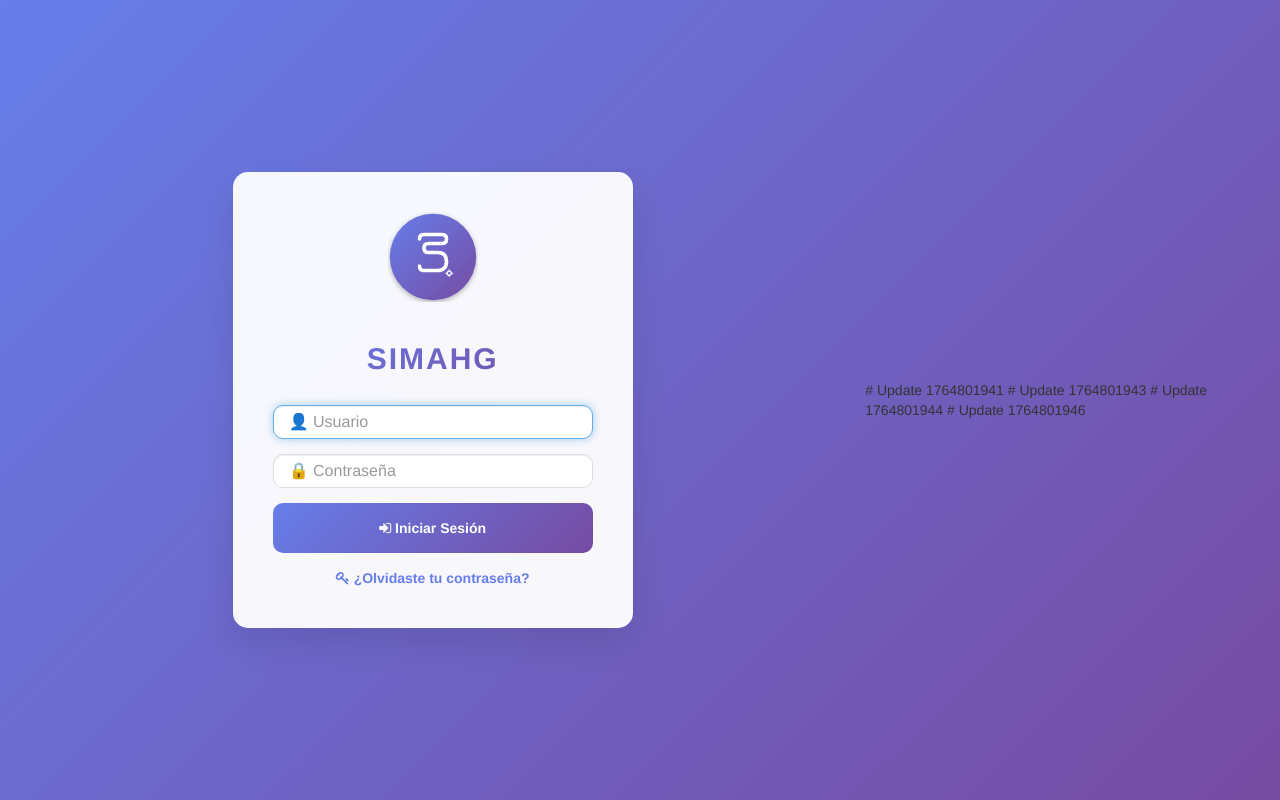
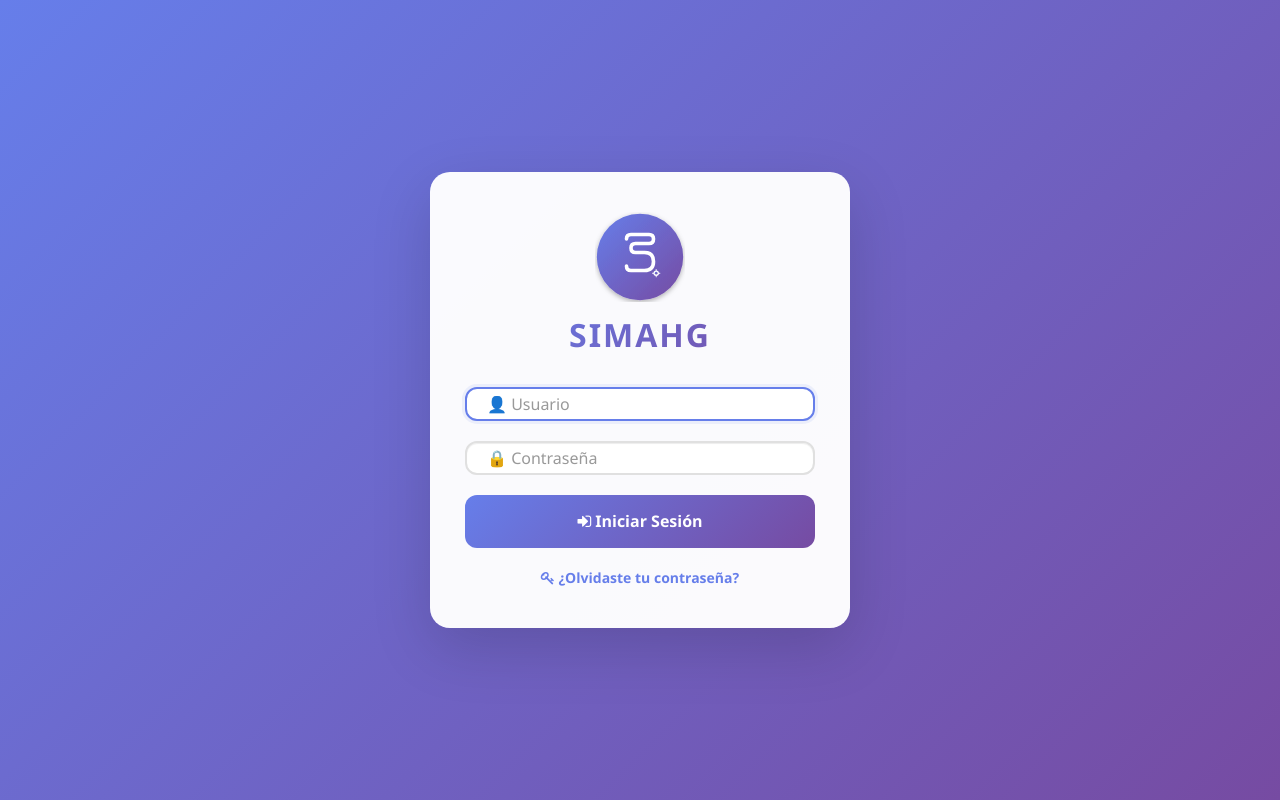
Before and after one commit to simahgEntreprise/Simahg, a CodeIgniter app: page /simahg/login.php in a window 1280 px wide. Run offline with CodeIgniter, Linux system fonts and the light colour scheme.

Commit message:
Corregir diseño y alineación del login - centrado perfecto

```diff
--- a/login.php
+++ b/login.php
@@ -7,50 +7,104 @@
     <link href="bower_components/bootstrap/dist/css/bootstrap.min.css" rel="stylesheet">
     <link href="bower_components/font-awesome/css/font-awesome.min.css" rel="stylesheet">
     <style>
+        * {
+            margin: 0;
+            padding: 0;
+            box-sizing: border-box;
+        }
+        html, body {
+            height: 100%;
+            width: 100%;
+            overflow-x: hidden;
+        }
         body {
             background: linear-gradient(135deg, #667eea 0%, #764ba2 100%);
-            min-height: 100vh;
             display: flex;
             align-items: center;
+            justify-content: center;
+            font-family: 'Segoe UI', Tahoma, Geneva, Verdana, sans-serif;
+        }
+        .container {
+            width: 100%;
+            padding: 20px;
         }
         .login-container {
-            max-width: 400px;
+            max-width: 420px;
+            width: 100%;
             margin: 0 auto;
-            padding: 40px;
-            background: rgba(255,255,255,0.95);
-            border-radius: 15px;
-            box-shadow: 0 15px 35px rgba(0,0,0,0.1);
+            padding: 40px 35px;
+            background: rgba(255,255,255,0.97);
+            border-radius: 20px;
+            box-shadow: 0 20px 60px rgba(0,0,0,0.15);
         }
         .logo {
             text-align: center;
-            margin-bottom: 30px;
+            margin-bottom: 35px;
+        }
+        .logo svg {
+            display: block;
+            margin: 0 auto 15px;
         }
         .logo h2 {
-            color: #333;
-            font-weight: 700;
+            margin: 0;
+            padding: 0;
+            background: linear-gradient(135deg, #667eea 0%, #764ba2 100%);
+            -webkit-background-clip: text;
+            -webkit-text-fill-color: transparent;
+            background-clip: text;
+            font-weight: 800;
+            letter-spacing: 3px;
+            font-size: 32px;
+        }
+        .form-group {
+            margin-bottom: 20px;
         }
         .form-control {
-            border-radius: 10px;
-            border: 1px solid #ddd;
-            padding: 15px;
+            width: 100%;
+            border-radius: 12px;
+            border: 2px solid #e0e0e0;
+            padding: 15px 20px;
             font-size: 16px;
+            transition: all 0.3s;
+        }
+        .form-control:focus {
+            outline: none;
+            border-color: #667eea;
+            box-shadow: 0 0 0 3px rgba(102, 126, 234, 0.1);
         }
         .btn-login {
+            width: 100%;
             background: linear-gradient(135deg, #667eea 0%, #764ba2 100%);
             border: none;
-            border-radius: 10px;
+            border-radius: 12px;
             padding: 15px;
             font-weight: 600;
+            font-size: 16px;
             color: white;
             transition: all 0.3s;
+            cursor: pointer;
         }
         .btn-login:hover {
             transform: translateY(-2px);
-            box-shadow: 0 5px 15px rgba(0,0,0,0.2);
+            box-shadow: 0 8px 20px rgba(102, 126, 234, 0.4);
+        }
+        .btn-login:active {
+            transform: translateY(0);
         }
         .alert {
             border-radius: 10px;
             margin-bottom: 20px;
+            padding: 12px 15px;
+        }
+        .text-center a {
+            color: #667eea;
+            text-decoration: none;
+            font-weight: 600;
+            transition: all 0.3s;
+        }
+        .text-center a:hover {
+            color: #764ba2;
+            text-decoration: underline;
         }
     </style>
 </head>
@@ -141,7 +195,3 @@
     </div>
 </body>
 </html>
-# Update 1764801941
-# Update 1764801943
-# Update 1764801944
-# Update 1764801946
```
